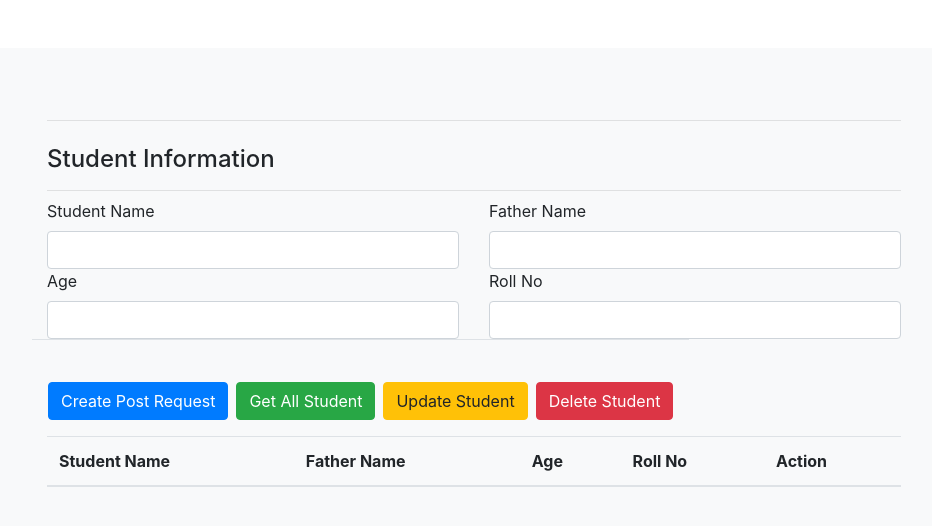
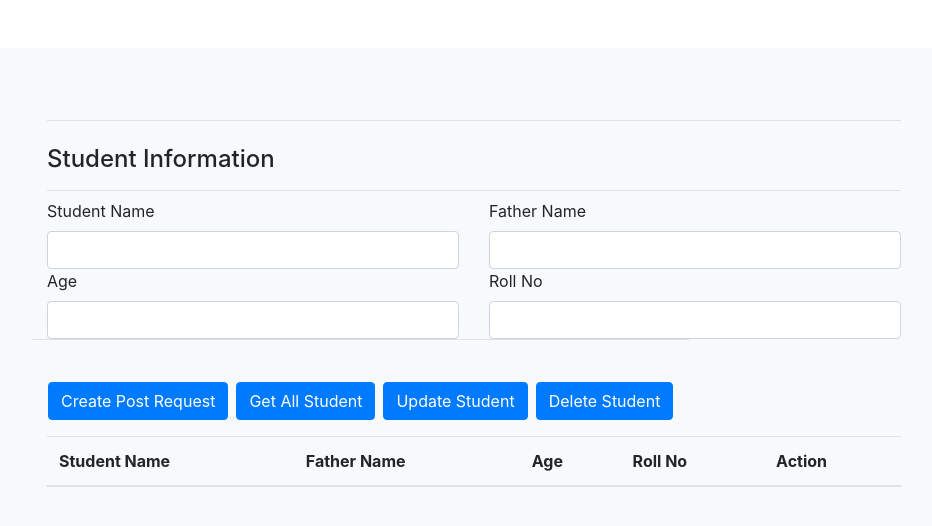
Before and after one commit to muhammadsaad91/Mongo-DB-Front-end, a plain HTML site: page index.html in a window 1280 px wide. Shown: the whole page, without its empty margins (166-1098 px from the left). Drawn offline with nearby package versions, Linux system fonts and the light colour scheme.

Commit message:
Update index.html
btn color

```diff
--- a/index.html
+++ b/index.html
@@ -46,9 +46,9 @@ Assigment
             <div class="row">
                 <div class="modal-footer">
                     <button class="btn btn-primary" style="margin-top: 30px;" onclick="post_create();">Create Post Request</button>
-                    <button class="btn btn-success" style="margin-top: 30px;" onclick="get_all();">Get All Student</button>
-                    <button class="btn btn-warning" style="margin-top: 30px;" onclick="update_student();">Update Student</button>
-                    <button class="btn btn-danger" style="margin-top: 30px;" onclick="delete_student();">Delete Student</button>
+                    <button class="btn btn-primary" style="margin-top: 30px;" onclick="get_all();">Get All Student</button>
+                    <button class="btn btn-primary" style="margin-top: 30px;" onclick="update_student();">Update Student</button>
+                    <button class="btn btn-primary" style="margin-top: 30px;" onclick="delete_student();">Delete Student</button>
                 </div>
             </div>
             <div class="row">
```
